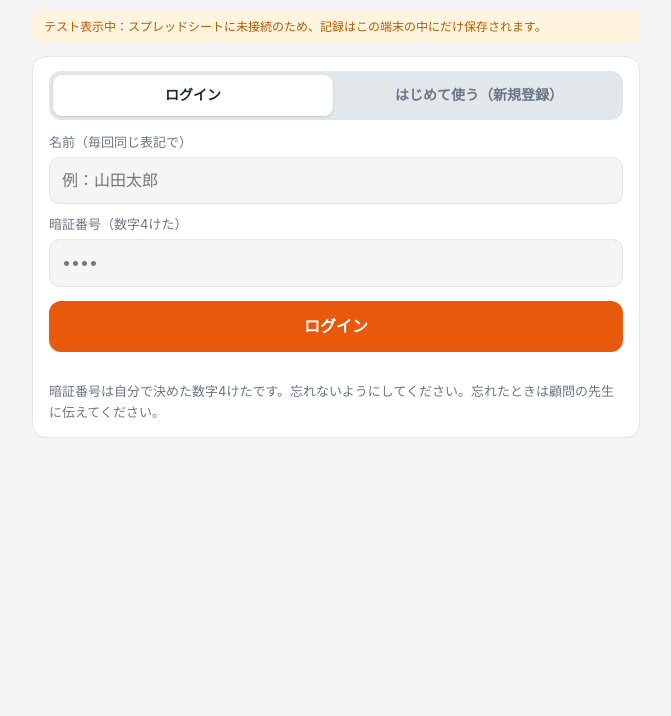
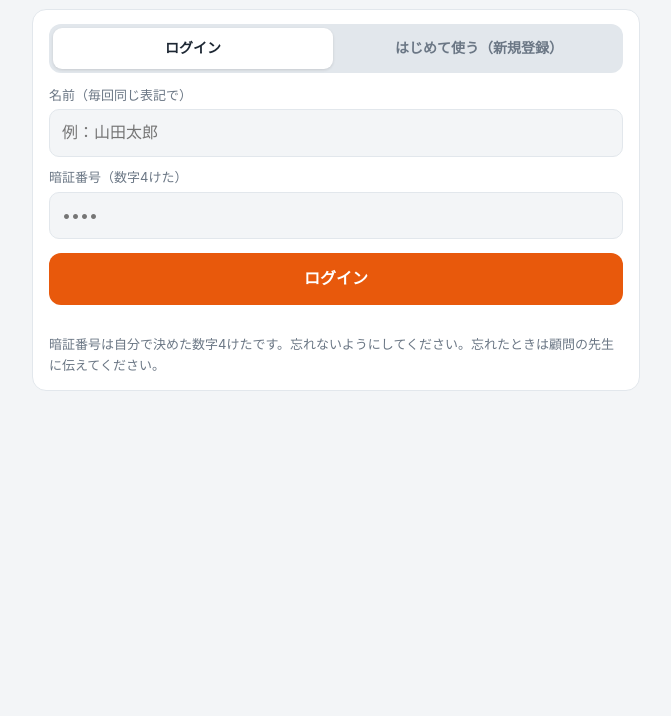
Before and after one commit to ke-taniguchi/MostMuscular, a plain HTML site: page index.html in a window 1280 px wide. Shown: the part 84-800 px from the top of the page, without its empty margins (304-975 px from the left). Drawn offline with Linux system fonts and the light colour scheme.

Commit message:
Set GAS_URL to the deployed web app URL

```diff
--- a/index.html
+++ b/index.html
@@ -184,7 +184,7 @@ details.safety ul{margin:8px 0 0;padding-left:20px;font-size:14px}
 // 設定：Google Apps Script をデプロイして発行された「ウェブアプリのURL」をここに貼り付けます。
 // 空のままだと「テスト表示」になり、記録はこの端末の中だけに保存されます。
 // ============================================================
-const GAS_URL = '';
+const GAS_URL = 'https://script.google.com/macros/s/AKfycbzsYWViDXZ3fYZsXrDU5eLaTOaDYEbnswqPUhQgFAXRKN6Sw_3JRXuICOnFtG8Tu6w/exec';
 
 // ---------- 種目データ（種目名・器具・難易度はBODYMAKER「トレーニング種目辞典」を参考） ----------
 const PARTS = ['胸','背中','肩','腕','脚','腹筋・体幹','臀部'];
```
